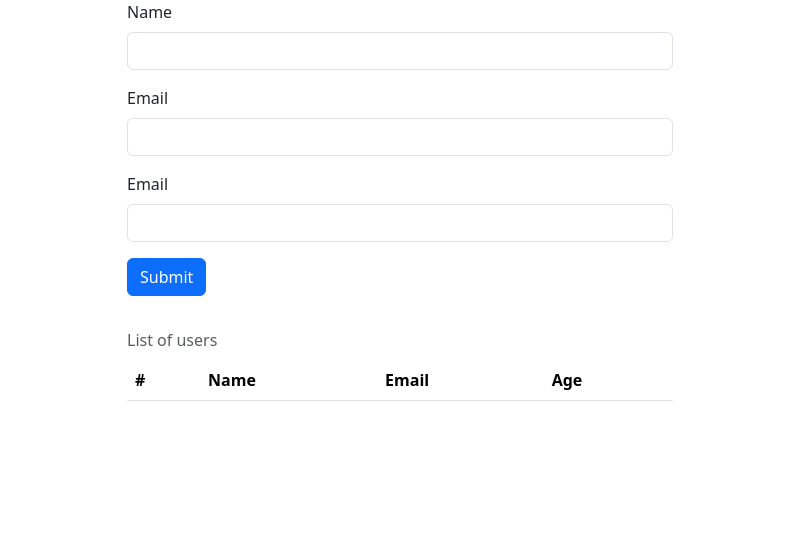
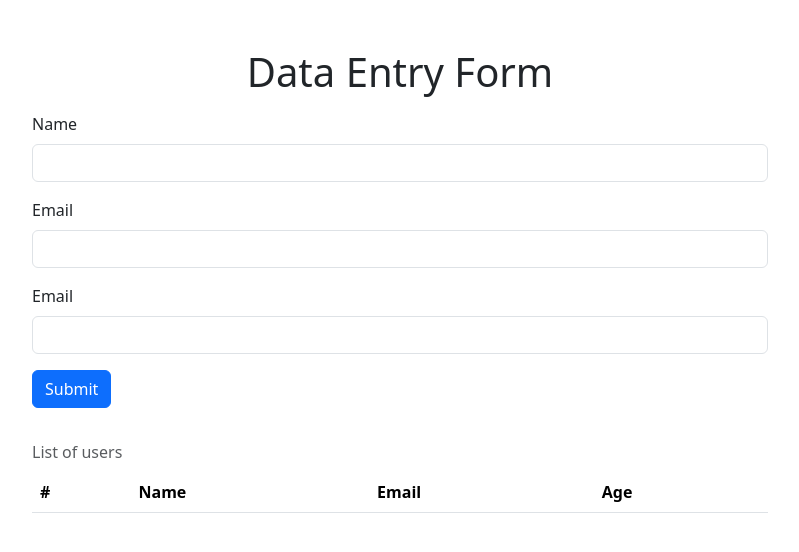
Before and after one commit to tech-revolution/web-9-1, a plain HTML site: page text.html in a window 1280 px wide. Shown: the whole page, without its empty margins (240-1039 px from the left). Drawn offline with nearby package versions, Linux system fonts and the light colour scheme.

Commit message:
Added text.html code Modified

```diff
--- a/text.html
+++ b/text.html
@@ -9,8 +9,9 @@
 </head>
 <body>
     <div class="container">
-        <div class="row">
-            <div class="col-md-6 mx-auto">
+        <div class="row mt-5">
+            <div class="col-md-8 mx-auto">
+                <h1 class="text-center mb-3"> Data Entry Form</h1>
                 <form>
                     <div class="mb-3">
                       <label for="name" class="form-label">Name</label>
```
